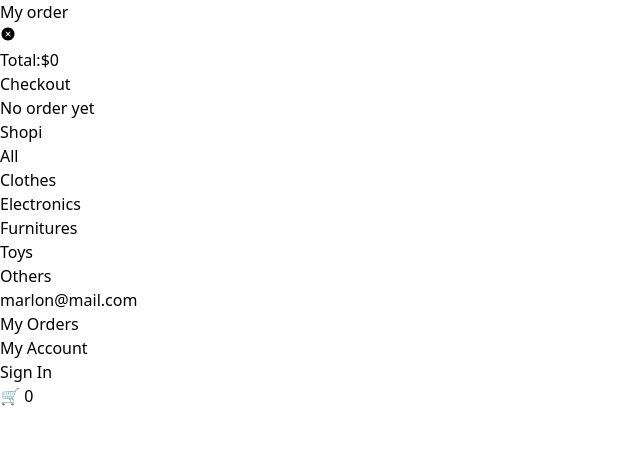
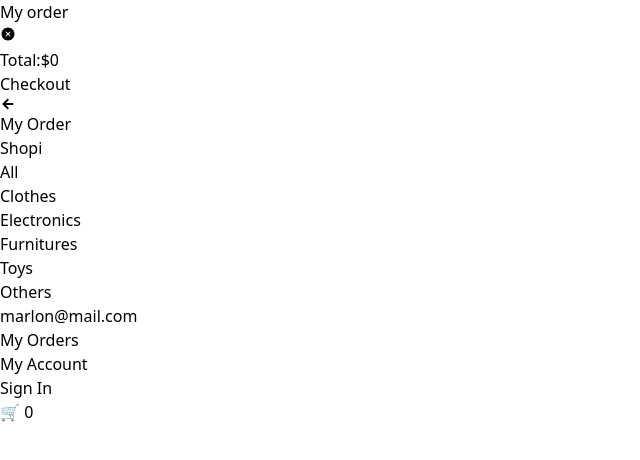
Before and after one commit to marlonsalazarg/ecommerce-react, a React (Vite) app: page /my-order in a window 1280 px wide. Shown: the top 460 px of the page, without its empty margins (0-640 px from the left). Built offline with nearby package versions, Linux system fonts and the light colour scheme.

Commit message:
Add back button to MyOrder page

```diff
--- a/src/pages/MyOrder/index.jsx
+++ b/src/pages/MyOrder/index.jsx
@@ -1,16 +1,24 @@
+import { Link } from "react-router-dom";
 import { useShoppingCartProvider } from "../../Context";
 import Layout from "../../components/Layout";
 import OrderCard from "../../components/OrderCard";
+import { IoMdArrowRoundBack } from "react-icons/io";
 
 function MyOrder() {
   const { order } = useShoppingCartProvider();
+  const currentPath = window.location.pathname;
+  let index = currentPath.substring(currentPath.lastIndexOf("/") + 1);
+  if (index === "last") index = order?.length - 1;
   return (
     <Layout>
+      <div className="flex items-center justify-center relative w-80 mb-6">
+        <Link to="/my-orders" className="absolute left-0">
+          <IoMdArrowRoundBack className="h-6 w-6 cursor-pointer" />
+        </Link>
+        <h1>My Order</h1>
+      </div>
       <div className="px-3">
-        {order.length > 0 ? (
-          order
-            .slice(-1)[0]
-            .products.map((product) => (
+        {order?.[index]?.products.map((product) => (
           <OrderCard
             key={product.id}
             id={product.id}
@@ -18,10 +26,7 @@ function MyOrder() {
             imageUrl={product.image}
             price={product.price}
           />
-            ))
-        ) : (
-          <p className="text-center">No order yet</p>
-        )}
+        ))}
       </div>
     </Layout>
   );
```
Lines whose indentation alone changed are shown as unchanged.
